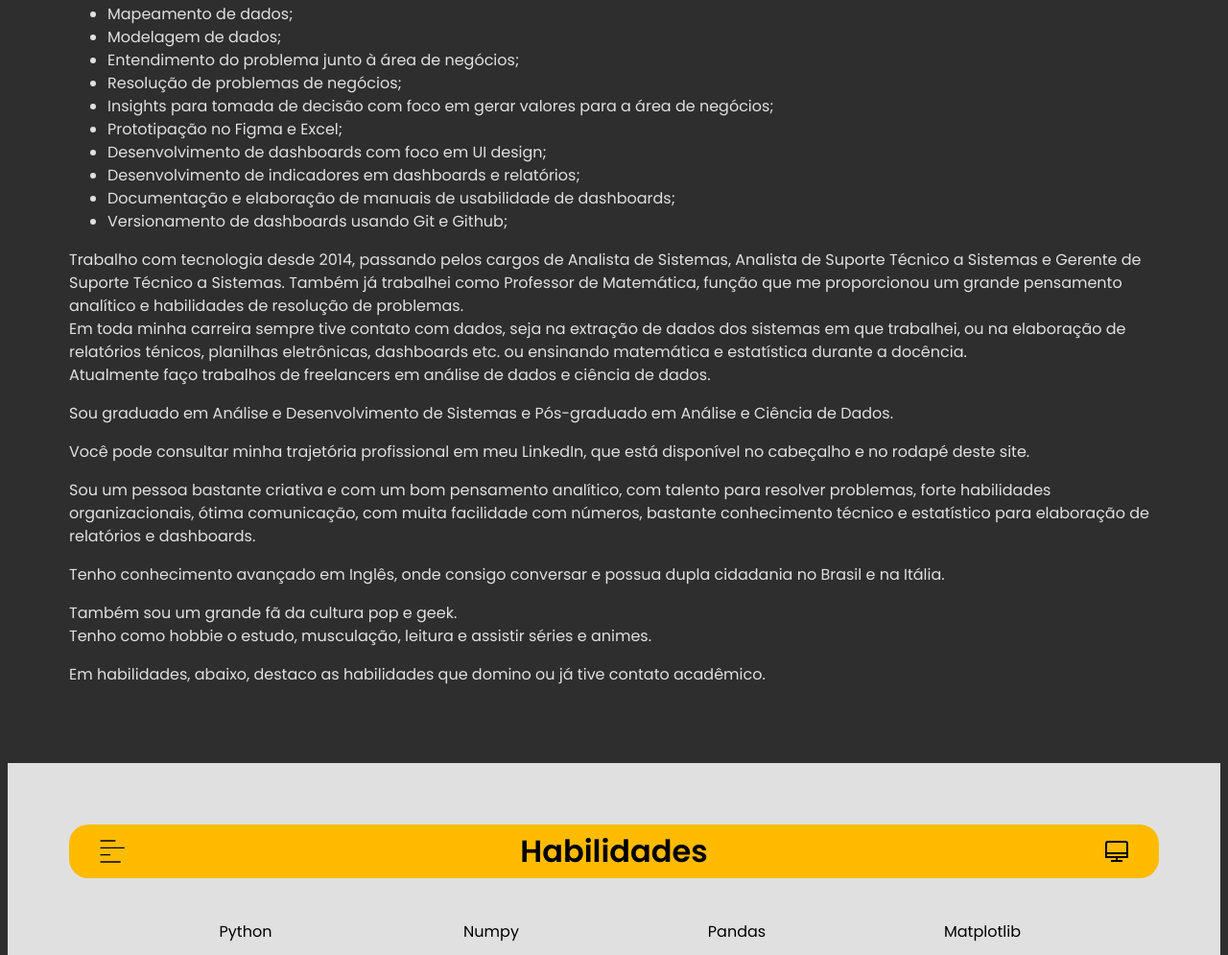
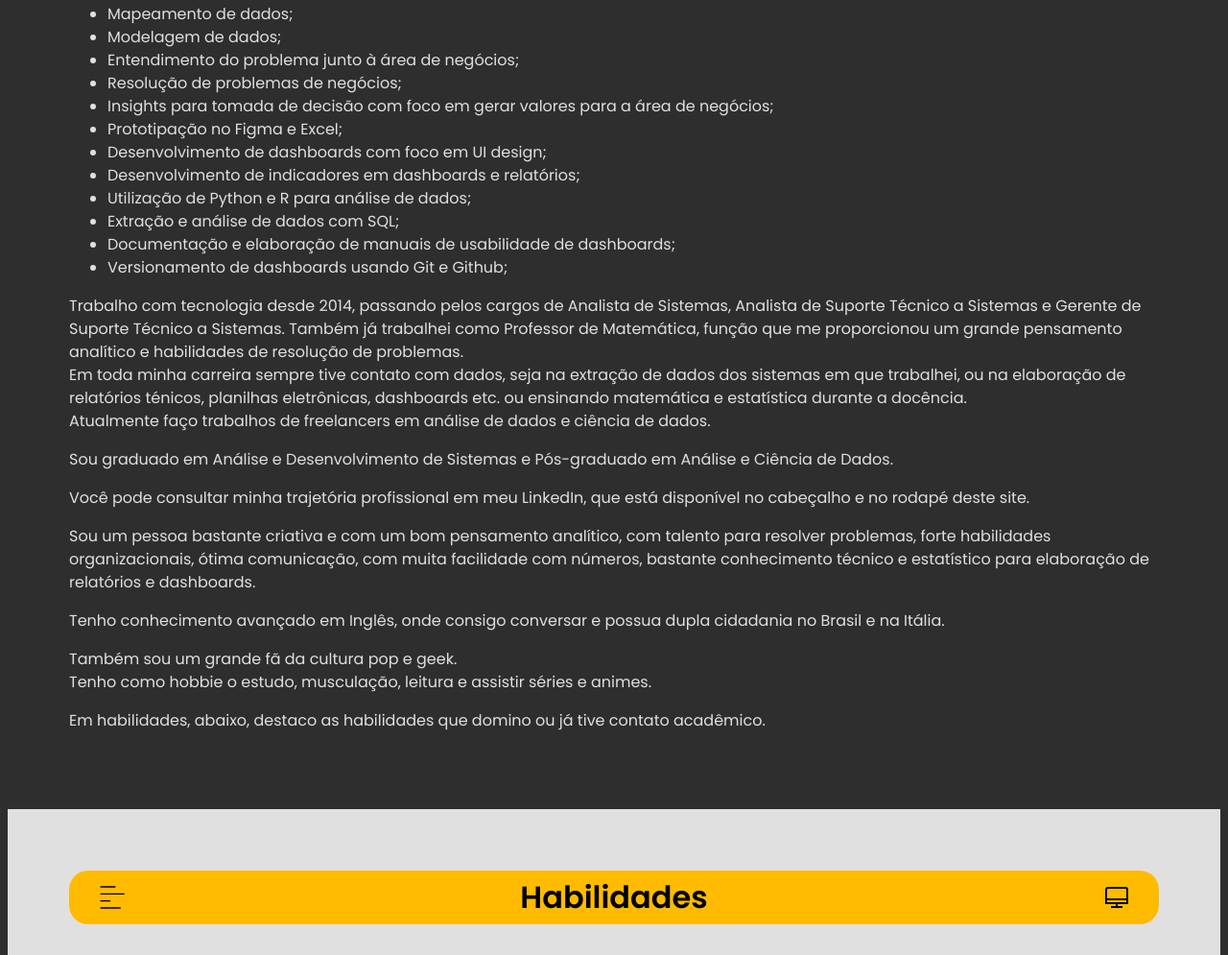
Before and after one commit to rodrigojunqueiradev/rodrigojunqueiradev.github.io, a plain HTML site: page index.html in a window 1280 px wide. Shown: the part 1203-2198 px from the top of the page at 96% size. Drawn offline with Linux system fonts and the light colour scheme.

Commit message:
Ajustes no resumo

```diff
--- a/index.html
+++ b/index.html
@@ -109,6 +109,8 @@
                     <li>Prototipação no Figma e Excel; </li>
                     <li>Desenvolvimento de dashboards com foco em UI design;</li>
                     <li>Desenvolvimento de indicadores em dashboards e relatórios;</li>
+                    <li>Utilização de Python e R para análise de dados;</li>
+                    <li>Extração e análise de dados com SQL;</li>
                     <li>Documentação e elaboração de manuais de usabilidade de dashboards;</li>
                     <li>Versionamento de dashboards usando Git e Github;</li>
                 </ul>
```
Also changed, not shown: index-en.html (+2 -0 lines).
